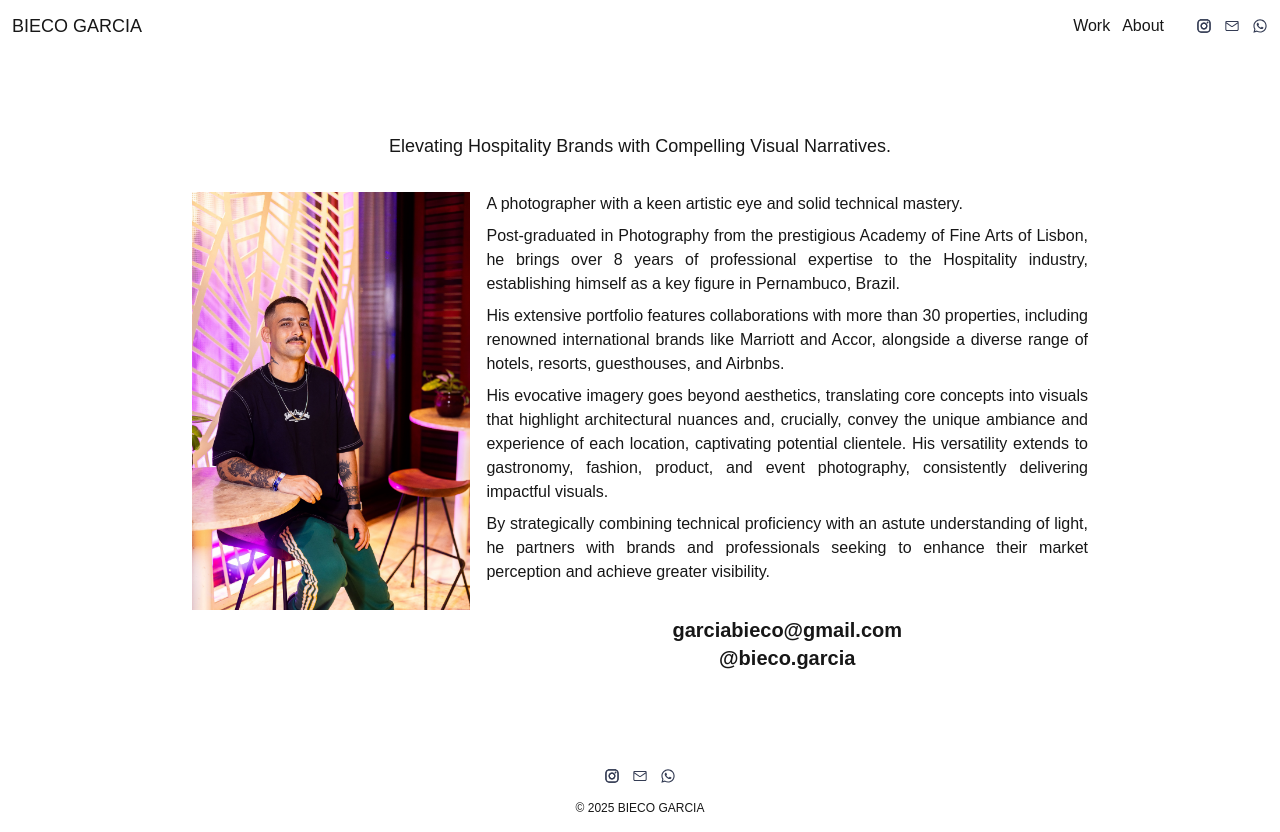
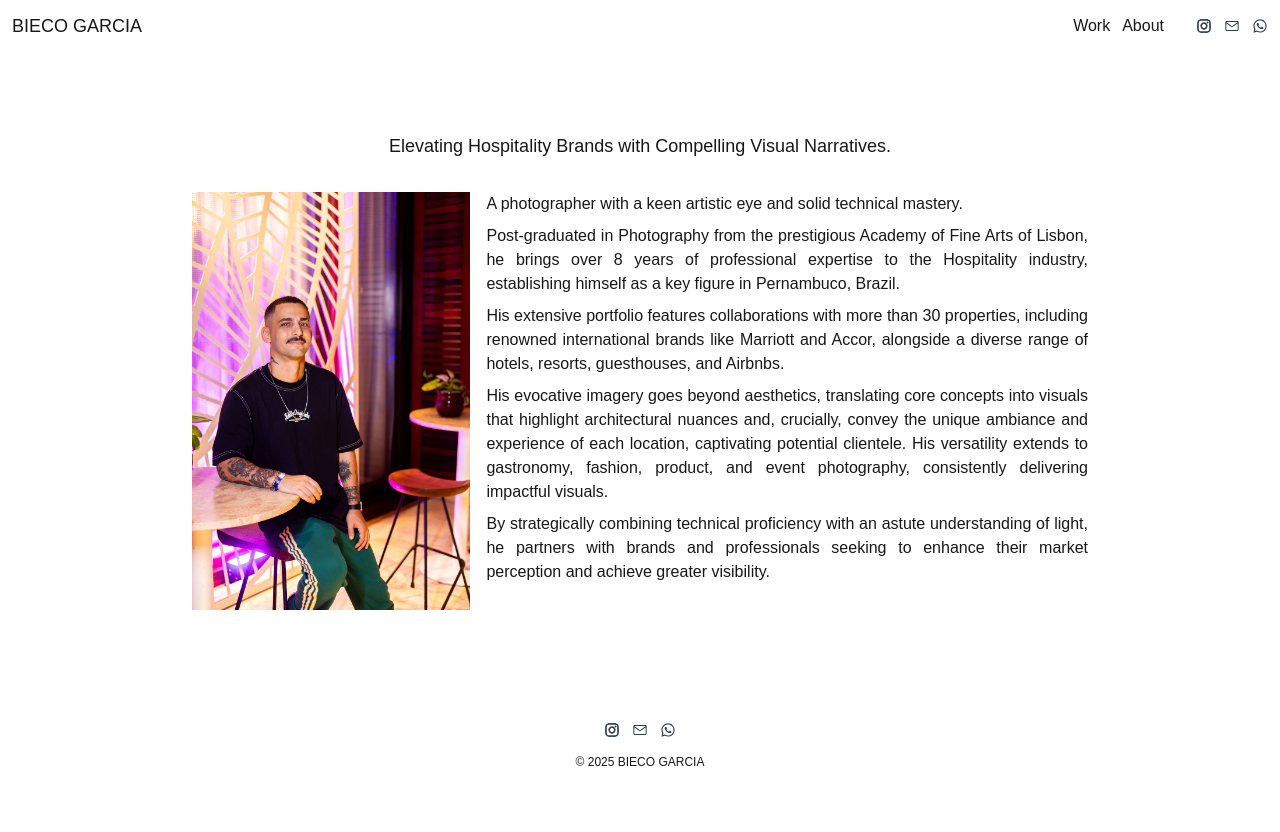
Before and after one commit to olgapinheiro/bieco-garcia-portfolio, a Next.js app: page /about in a window 1280 px wide. After the commit the page ends 800 px from the top, so only its background shows below. Built offline with nearby package versions, Linux system fonts and the light colour scheme.

Commit message:
feat: remove contact information from about page

```diff
--- a/src/app/about/page.tsx
+++ b/src/app/about/page.tsx
@@ -42,31 +42,6 @@ export default function About() {
               By strategically combining technical proficiency with an astute understanding of light, he partners with brands and professionals seeking to enhance their market perception and achieve greater visibility.
             </p>
           </div>
-
-          <div className="font-medium text-center">
-            <p
-              className="text-center"
-            >
-              <a
-                href="mailto:garciabieco@gmail.com"
-                className="font-bold text-xl hover:underline cursor-pointer text-center"
-              >
-                garciabieco@gmail.com
-              </a>
-            </p>
-
-            <p
-              className="text-center"
-            >
-              <a
-                href="https://www.instagram.com/bieco.garcia/"
-                target="_blank"
-                className="font-bold text-xl hover:underline cursor-pointer text-center"
-              >
-                @bieco.garcia
-              </a>
-            </p>
-          </div>
         </div>
       </div>
     </main>
```
